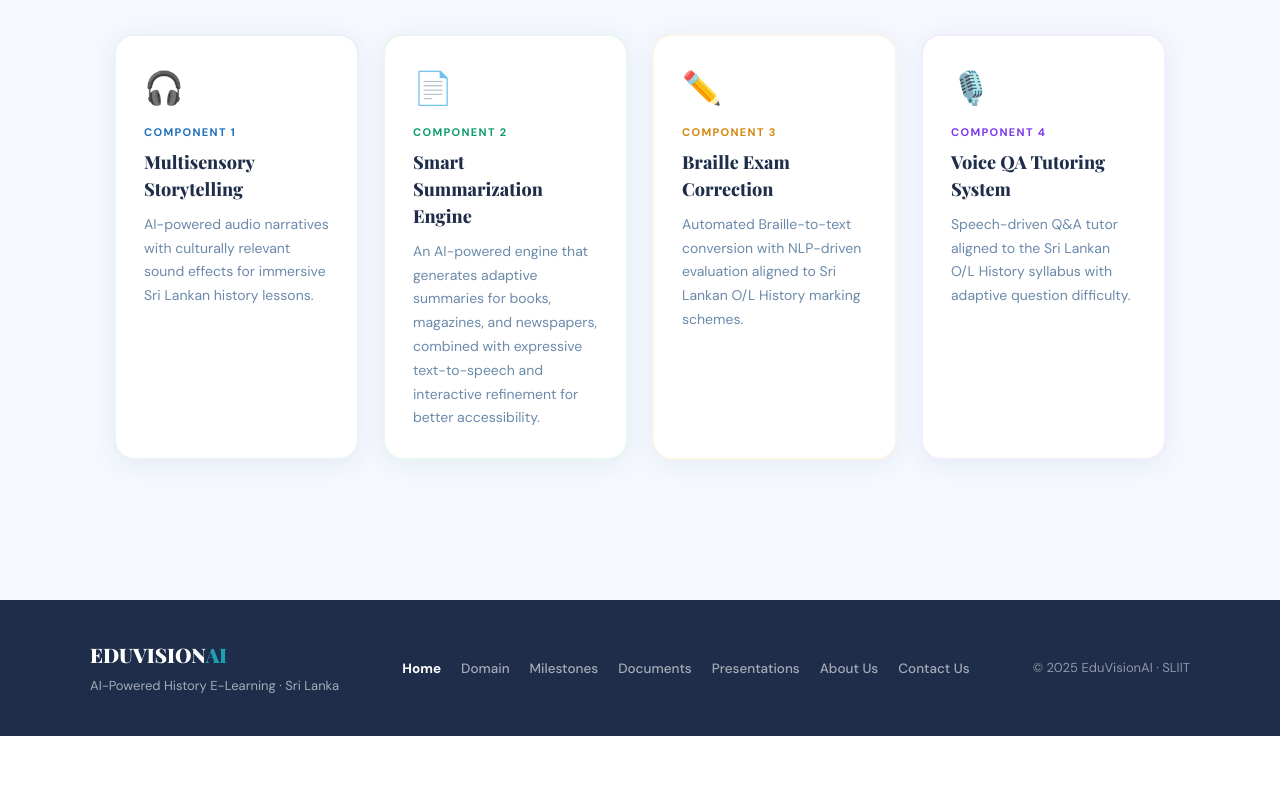
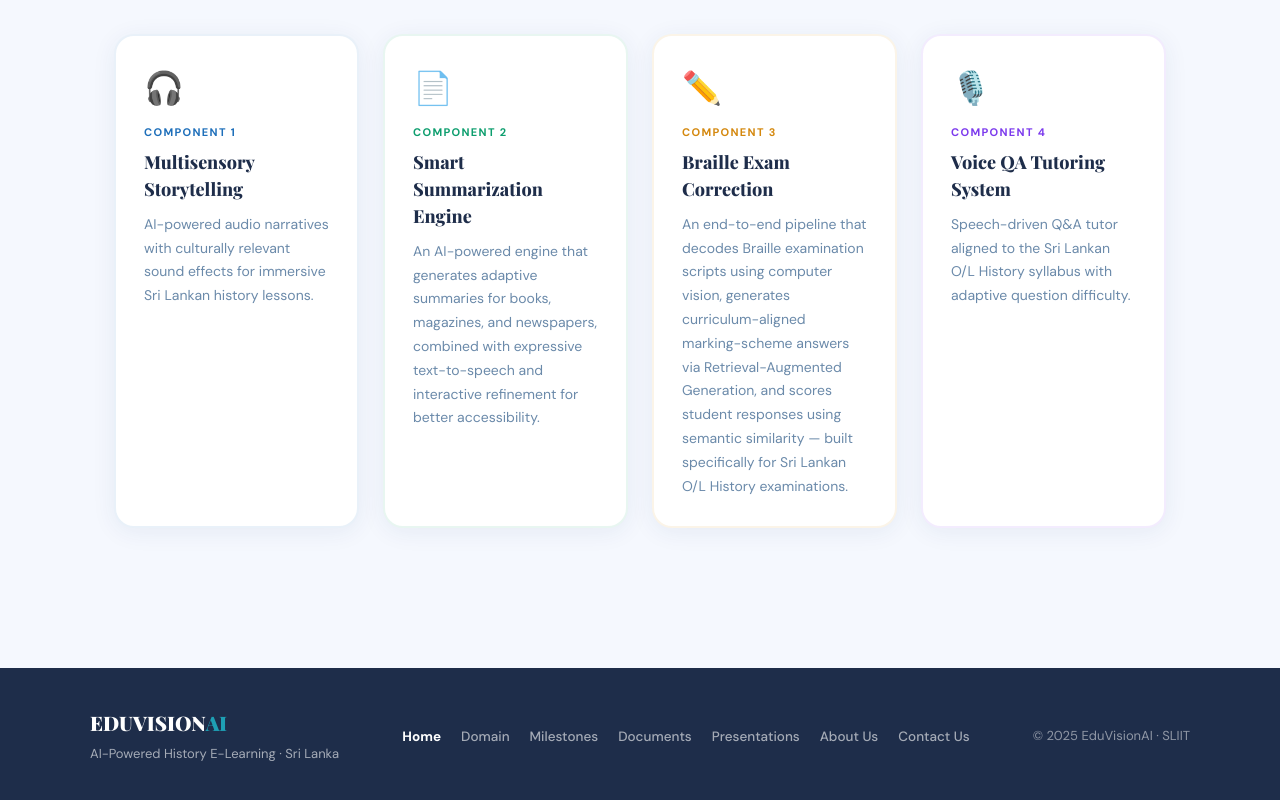
Before and after one commit to sathu0622/rp_website_eduvisional, a React (Vite) app in the folder eduvisionai-website/: page / in a window 1280 px wide. Shown: the part 1054-1854 px from the top of the page. Before the commit the page ends 1790 px from the top, so only its background shows below. Built offline with nearby package versions, Linux system fonts and the light colour scheme.

Commit message:
Component completed

```diff
--- a/eduvisionai-website/src/data/siteData.js
+++ b/eduvisionai-website/src/data/siteData.js
@@ -101,18 +101,18 @@ export const COMPONENTS = [
   literature: "Research in OCR highlights that tools like Tesseract can convert printed text into digital format but often fail to preserve layout structures. Advances in NLP, including models like FLAN-T5 and BERT, have improved summarization and question answering, but they are typically applied without considering document type. Layout-aware systems such as Azure Document Intelligence and models like LayoutLMv2 improve structural extraction, yet they are not fully integrated with adaptive summarization and interactive accessibility features. Overall, existing approaches lack a unified, intelligent solution tailored for visually impaired users."
 },
   {
-    id: "C3",
-    title: "Braille Exam Correction",
-    color: "#d4880e",
-    icon: "✏️",
-    summary: "Automated Braille-to-text conversion with NLP-driven evaluation aligned to Sri Lankan O/L History marking schemes.",
-    gap: "Manual Braille correction is slow and inconsistent. Existing Braille tools only translate — they don't evaluate or align with O/L marking schemes.",
-    problem: "No automated correction system supports Sri Lankan O/L History in Braille, leaving students reliant on teachers for feedback and limiting independent practice.",
-    objective: "Create an integrated system that digitizes Braille exam sheets, evaluates answers against official marking schemes using NLP, and delivers feedback in text and audio.",
-    methodology: "Braille image recognition → Text conversion → NLP semantic similarity → Marking scheme alignment → Audio feedback generation",
-    literature: "Braille literacy research indicates that automated Braille recognition has significantly advanced with deep learning approaches. Studies on exam assessment systems show that semantic similarity models can effectively evaluate open-ended answers against marking schemes. Recent work on multimodal learning demonstrates that combining visual Braille recognition with NLP-based evaluation improves accuracy. Research in assistive technology accessibility emphasizes the importance of providing timely, automated feedback for independent learning. The intersection of OCR technology with historical curriculum knowledge enables creation of specialized assessment systems.",
-    tech: ["OCR", "NLP", "Semantic Similarity", "TTS", "Python", "TensorFlow"],
-  },
+  id: "C3",
+  title: "Braille Exam Correction",
+  color: "#d4880e",
+  icon: "✏️",
+  summary: "An end-to-end pipeline that decodes Braille examination scripts using computer vision, generates curriculum-aligned marking-scheme answers via Retrieval-Augmented Generation, and scores student responses using semantic similarity — built specifically for Sri Lankan O/L History examinations.",
+  gap: "Existing Braille tools only convert dot patterns to plain text — they produce no evaluation, no feedback, and no alignment with the Sri Lankan O/L History marking scheme. Visually impaired students still depend entirely on a human reader and teacher to get any assessment of their work.",
+  problem: "No automated system exists that can take a Braille examination script from a visually impaired O/L student, decode it, evaluate the answer against the Sri Lankan history curriculum, and return structured feedback — leaving students without timely, independent access to their own results.",
+  objective: "Build an integrated API service that digitises Braille exam scripts from scanned PDFs, generates marking-scheme reference answers from a Sri Lankan O/L History curriculum corpus using RAG and a fine-tuned LLaMA model, scores student responses using a three-metric similarity framework, and returns a numerical score, pass/fail status, and actionable written feedback.",
+  methodology: "Braille PDF rendering → Computer vision dot detection → Grade 1 Braille decoding → RAG-based curriculum retrieval → LLaMA-3.1-8B-Instruct answer generation → Sentence-BERT semantic similarity scoring → TF-IDF keyword overlap → Jaccard token overlap → Length penalty → Feedback generation with missing point detection and chapter recommendation",
+  literature: "Image-based Braille recognition using connected-component analysis has shown stronger robustness to dot spacing variation than earlier template-matching approaches. Automated essay grading research demonstrates that transformer-based semantic similarity models outperform lexical overlap methods when evaluating paraphrased factual answers. Sentence-BERT with the all-MiniLM-L6-v2 variant provides an effective balance between semantic accuracy and inference speed for real-time grading. Retrieval-Augmented Generation improves factual grounding in large language model outputs by anchoring responses to retrieved source documents, reducing hallucination in domain-specific tasks. Parameter-efficient fine-tuning using LoRA allows large models such as LLaMA-3.1-8B to be adapted to narrow curriculum domains without full retraining, making deployment feasible on constrained hardware.",
+  tech: ["PyMuPDF", "OpenCV", "LLaMA 3.1", "LoRA / PEFT", "Sentence-BERT", "RAG", "FastAPI", "Python", "BitsAndBytes", "HuggingFace Transformers"],
+},
   {
     id: "C4",
     title: "Voice QA Tutoring System",
```
